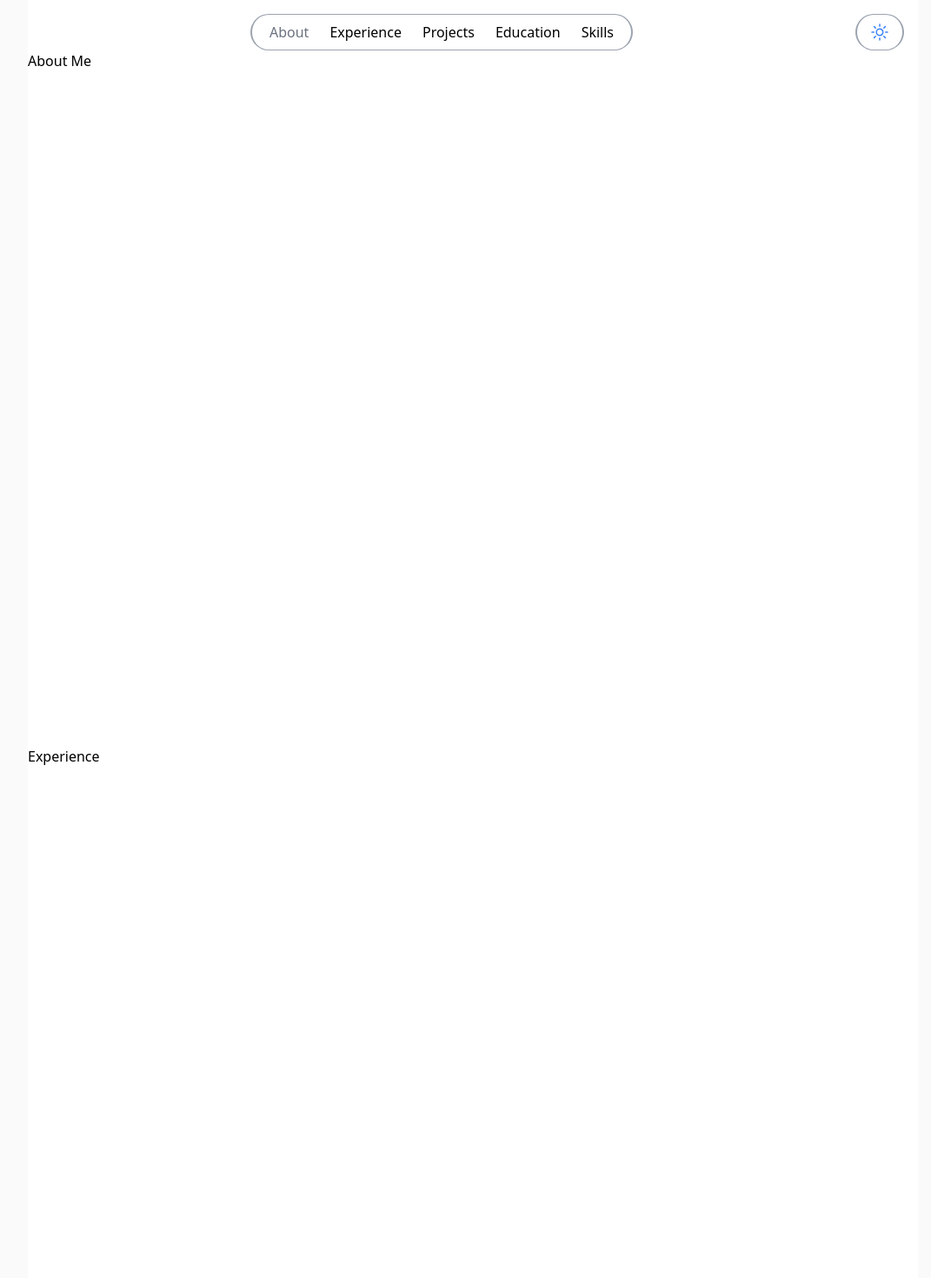
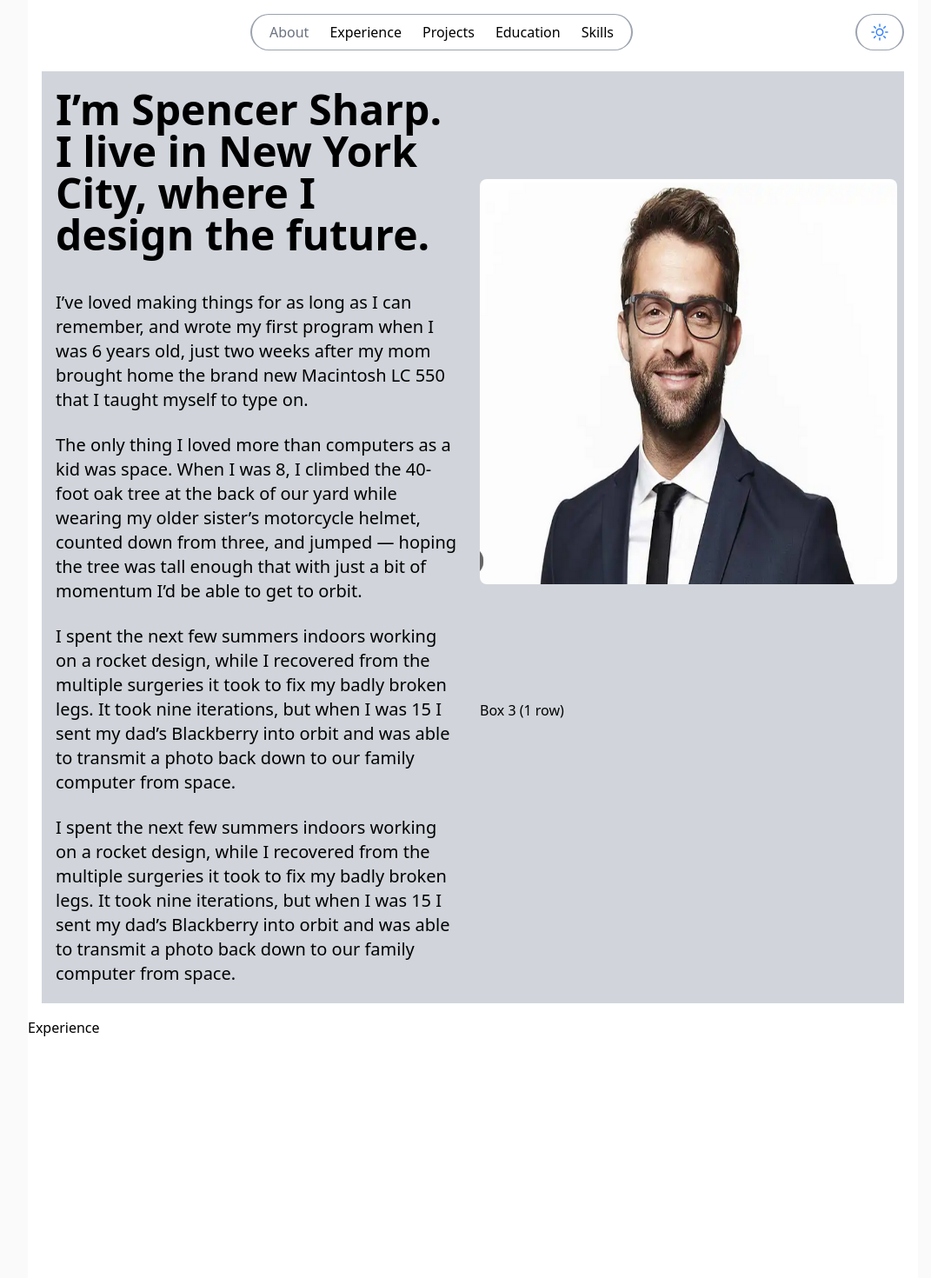
Before and after one commit to dhruv-bajaj/my-portfolio, a React (Vite) app: page / in a window 1280 px wide. Shown: the top 1470 px of the page at 87% size, without its empty margins (96-1167 px from the left). Built offline with nearby package versions, Linux system fonts and the light colour scheme.

Commit message:
Complete the basic structur of About Component

```diff
--- a/src/App.tsx
+++ b/src/App.tsx
@@ -10,8 +10,8 @@ const App = () => {
   const [darkMode, setDarkMode] = useState<boolean>(false);
   return (
     <div className={`${darkMode ? "dark" : ""}`}>
-      <div className="bg-light-mode-bg dark:bg-black h-full">
-        <div className="container h-full w-80vw mx-auto bg-white dark:bg-dark-mode-bg">
+      <div className="bg-light-mode-bg dark:bg-black">
+        <div className="container w-80vw mx-auto bg-white dark:bg-dark-mode-bg">
           <Navbar darkMode={darkMode} setDarkMode={setDarkMode} />
           <About />
           <Experience />
--- a/src/components/About/About.tsx
+++ b/src/components/About/About.tsx
@@ -1,10 +1,29 @@
-
+import SelfIntroduction from "./SelfIntroduction";
 const About = () => {
   return (
-    <div id="about" className="h-screen">
-        About Me
+    <div id="about" className="min-h-full h-auto p-2">
+      <div className="flex h-auto p-2">
+        <div className="w-full md:w-1/2 hidden md:block">
+          <SelfIntroduction />
+        </div>
+        <div className="w-full md:w-1/2 flex flex-col min-h-full h-auto">
+          <div className="order-1 w-full md:h-2/3 bg-gray-300 flex justify-center items-center p-2">
+            <img
+              src="/PortfolioImage.png"
+              alt="My Photo"
+              className="h-2/3 rounded-lg"
+            />
+          </div>
+          <div className="order-2 w-full md:hidden bg-gray-300 -2">
+            <SelfIntroduction />
+          </div>
+          <div className="order-3 w-full md:h-1/3 bg-gray-300 p-2">
+            Box 3 (1 row)
+          </div>
+        </div>
+      </div>
     </div>
-  )
-}
+  );
+};
 
 export default About;
--- /dev/null
+++ b/src/components/About/SelfIntroduction.tsx
@@ -0,0 +1,40 @@
+const SelfIntroduction = () => {
+  return (
+    <div className="h-auto min-h-full bg-gray-300 mb-4 flex flex-wrap items-center">
+      <div className="h-1/3 text-2xl lg:text-5xl font-semibold flex items-center p-4">
+        I’m Spencer Sharp. I live in New York City, where I design the future.
+      </div>
+      <div className=" h-2/3 text-xl flex flex-col items-start p-4 gap-6">
+        <div>
+          I’ve loved making things for as long as I can remember, and wrote my
+          first program when I was 6 years old, just two weeks after my mom
+          brought home the brand new Macintosh LC 550 that I taught myself to
+          type on.
+        </div>
+        <div>
+          The only thing I loved more than computers as a kid was space. When I
+          was 8, I climbed the 40-foot oak tree at the back of our yard while
+          wearing my older sister’s motorcycle helmet, counted down from three,
+          and jumped — hoping the tree was tall enough that with just a bit of
+          momentum I’d be able to get to orbit.
+        </div>
+        <div>
+          I spent the next few summers indoors working on a rocket design, while
+          I recovered from the multiple surgeries it took to fix my badly broken
+          legs. It took nine iterations, but when I was 15 I sent my dad’s
+          Blackberry into orbit and was able to transmit a photo back down to
+          our family computer from space.
+        </div>
+        <div>
+          I spent the next few summers indoors working on a rocket design, while
+          I recovered from the multiple surgeries it took to fix my badly broken
+          legs. It took nine iterations, but when I was 15 I sent my dad’s
+          Blackberry into orbit and was able to transmit a photo back down to
+          our family computer from space.
+        </div>
+      </div>
+    </div>
+  );
+};
+
+export default SelfIntroduction;
--- a/src/components/Education/Education.tsx
+++ b/src/components/Education/Education.tsx
@@ -1,7 +1,7 @@
 
 const Education = () => {
   return (
-    <div id="education" className="h-screen">
+    <div id="education" className="min-h-screen h-auto">
       Education
     </div>
   )
--- a/src/components/Experience/Experience.tsx
+++ b/src/components/Experience/Experience.tsx
@@ -1,6 +1,6 @@
 const Experience = () => {
   return (
-    <div id="experience" className="h-screen">
+    <div id="experience" className="min-h-screen h-auto">
       Experience
     </div>
   )
--- a/src/components/Navbar.tsx
+++ b/src/components/Navbar.tsx
@@ -27,7 +27,7 @@ const Navbar: React.FC<NavbarProps> = ({ darkMode, setDarkMode }) => {
     <div
       id="navbar"
       ref={navbarRef}
-      className="container sticky top-0 w-80vw z-50 mx-auto pt-4 bg-white dark:bg-dark-mode-bg"
+      className="container sticky top-0 w-80vw z-50 mx-auto pt-4 pb-2 bg-white dark:bg-dark-mode-bg"
     >
       <div className="flex row justify-between items-center">
         <div className="flex"></div>
--- a/src/components/Projects/Projects.tsx
+++ b/src/components/Projects/Projects.tsx
@@ -1,7 +1,7 @@
 
 const Projects = () => {
   return (
-    <div id="projects" className="h-screen">
+    <div id="projects" className="min-h-screen h-auto">
       Projects
     </div>
   )
--- a/src/components/Skills/Skills.tsx
+++ b/src/components/Skills/Skills.tsx
@@ -1,7 +1,7 @@
 
 const Skills = () => {
   return (
-    <div id="skills" className="h-screen">
+    <div id="skills" className="min-h-screen h-auto">
       Skills
     </div>
   )
```
Also changed, not shown: public/PortfolioImage.png (added).
